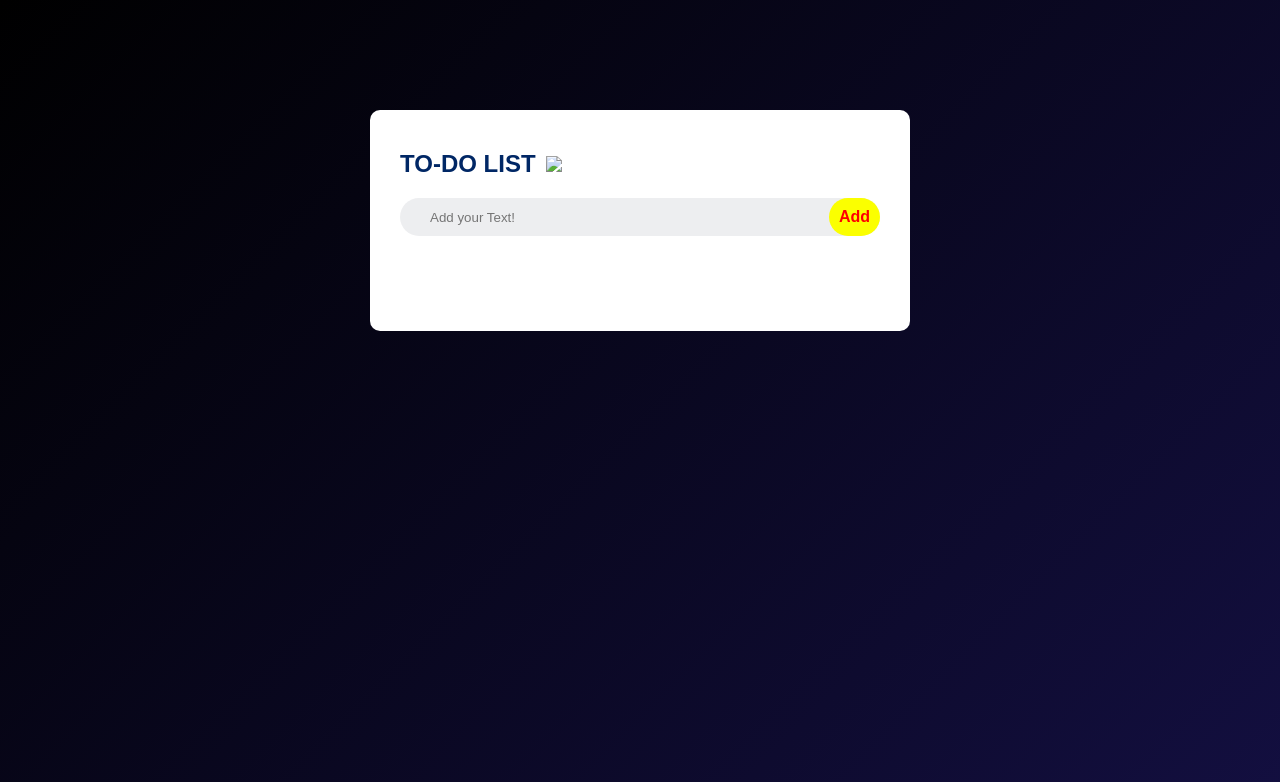
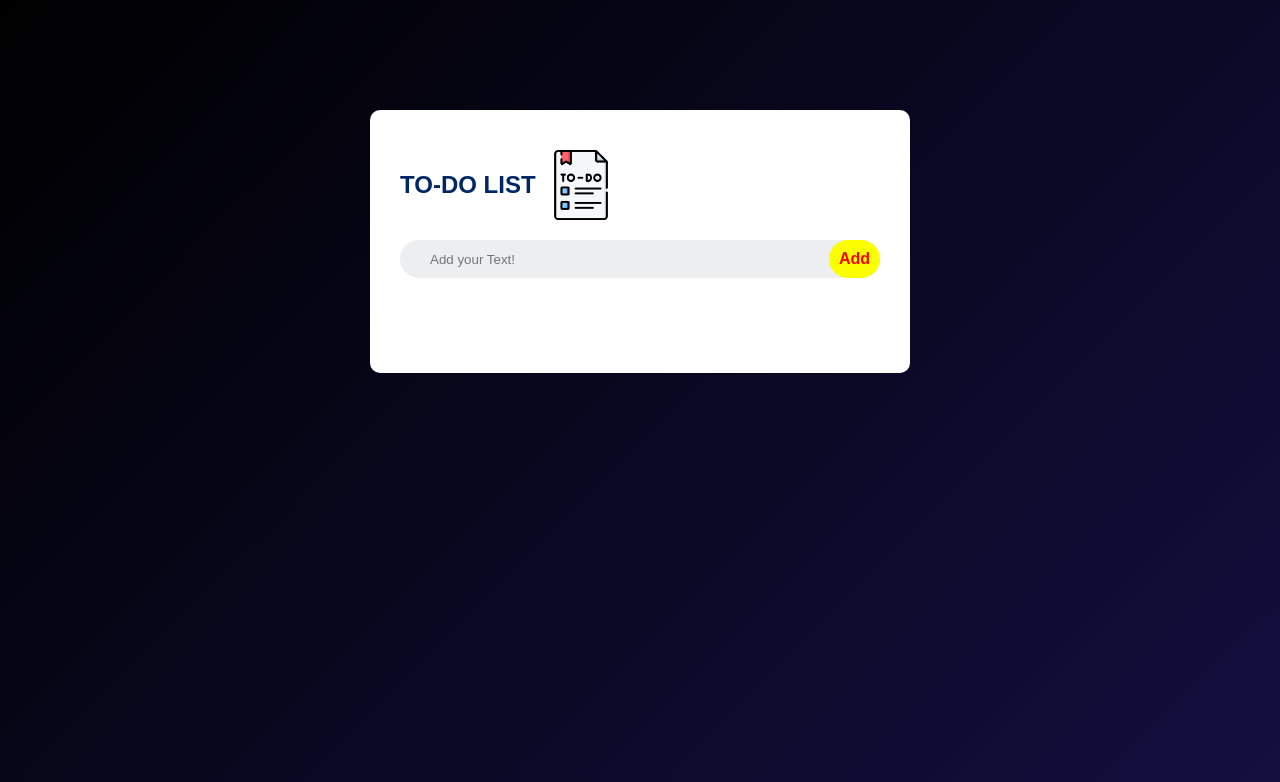
Before and after one commit to zcodz/todolist, a plain HTML site: page index.html in a window 1280 px wide. Shown: the top 782 px of the page. Drawn offline with Linux system fonts and the light colour scheme.

Commit message:
index.html

```diff
--- a/index.html
+++ b/index.html
@@ -11,7 +11,7 @@
 <body>
     <div class="container">
         <div class="todo-app">
-            <h2>TO-DO LIST <img src="images/icon.png"></h2>
+            <h2>TO-DO LIST <img src="img/icon.png"></h2>
             <div class="row">
                 <input type="text" id="input-box" placeholder="Add your Text!">
                 <button onclick="addTask()">Add</button>
```
